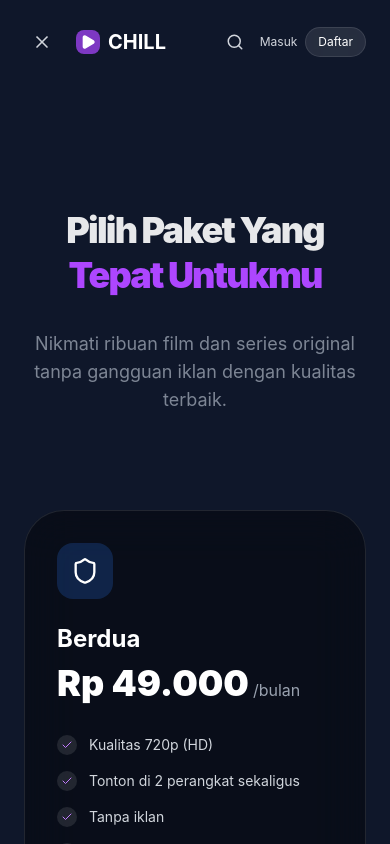
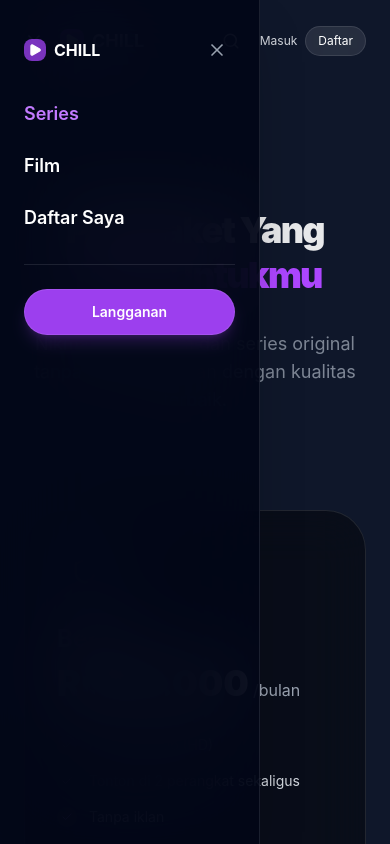
Before and after one commit to rohmanNEXT/netflix_clone, a Next.js app: page /subscribe in a window 390 px wide. Both pictures are taken after a click on the button 42 px from the left and 42 px from the top of the page. Shown: the top 844 px of the page. Built offline with nearby package versions, Linux system fonts and the light colour scheme.

Commit message:
feat: new update navbar

```diff
--- a/components/Navbar.tsx
+++ b/components/Navbar.tsx
@@ -1,18 +1,19 @@
-'use client';
+"use client";
 
-import React, { useState, useRef, useEffect } from 'react';
-import Link from 'next/link';
-import Image from 'next/image';
-import { useAuthStore } from '@/store/store';
-import { Play, LogOut, Search, X, Menu, Star } from 'lucide-react';
-import { motion, AnimatePresence } from 'framer-motion';
-import { getMovies } from '@/lib/api';
+import React, { useState, useRef, useEffect } from "react";
+import Link from "next/link";
+import Image from "next/image";
+import { useAuthStore } from "@/store/store";
+import { Play, LogOut, Search, X, Menu, Star } from "lucide-react";
+import { motion, AnimatePresence } from "framer-motion";
+import { getMovies } from "@/lib/api";
 
 const Navbar: React.FC = () => {
   const { user, logout } = useAuthStore();
   const [isSearchOpen, setIsSearchOpen] = useState(false);
   const [isMobileMenuOpen, setIsMobileMenuOpen] = useState(false);
-  const [searchTerm, setSearchTerm] = useState('');
+  const [activeMenu, setActiveMenu] = useState("series");
+  const [searchTerm, setSearchTerm] = useState("");
   const [searchResults, setSearchResults] = useState<any[]>([]);
   const [isSearching, setIsSearching] = useState(false);
   const [isScrolled, setIsScrolled] = useState(false);
@@ -22,8 +23,8 @@
     const handleScroll = () => {
       setIsScrolled(window.scrollY > 20);
     };
-    window.addEventListener('scroll', handleScroll);
-    return () => window.removeEventListener('scroll', handleScroll);
+    window.addEventListener("scroll", handleScroll);
+    return () => window.removeEventListener("scroll", handleScroll);
   }, []);
 
   // Debounce search
@@ -39,8 +40,8 @@
     const delay = setTimeout(async () => {
       try {
         const allMovies = await getMovies();
-        const filtered = allMovies.filter(movie =>
-          movie.title.toLowerCase().includes(term.toLowerCase())
+        const filtered = allMovies.filter((movie) =>
+          movie.title.toLowerCase().includes(term.toLowerCase()),
         );
         setSearchResults(filtered.slice(0, 12)); // Fetch more to allow scrolling
       } catch (error) {
@@ -53,10 +54,11 @@
     return () => clearTimeout(delay);
   }, [searchTerm]);
 
-  const scrollToSection = (id: string) => {
+  const scrollToSection = (id: string, menu?: string) => {
     const el = document.getElementById(id);
-    if (el) el.scrollIntoView({ behavior: 'smooth' });
+    if (el) el.scrollIntoView({ behavior: "smooth" });
     setIsMobileMenuOpen(false);
+    setActiveMenu(menu || id);
   };
 
   return (
@@ -67,29 +69,32 @@
         transition-[background,backdrop-filter,box-shadow] duration-300 ease-out
         ${
           isScrolled
-            ? 'bg-[#020617]/10 backdrop-blur-2xl shadow-lg border-b border-white/10'
-            : 'bg-transparent'
+            ? "bg-[#020617]/10 backdrop-blur-2xl shadow-lg border-b border-white/10"
+            : "bg-transparent"
         }`}
       >
         {/* WRAPPER */}
         <div
-  className={`w-full flex items-center justify-between transition-all duration-300
+          className={`w-full flex items-center justify-between transition-all duration-300
   ${
     isScrolled
-      ? 'px-6 md:px-12 lg:px-20 xl:px-28 py-3'
-      : 'px-6 md:px-12 lg:px-20 xl:px-28 py-6 md:py-8'
+      ? "px-6 md:px-12 lg:px-20 xl:px-28 py-3"
+      : "px-6 md:px-12 lg:px-20 xl:px-28 py-6 md:py-8"
   }`}
->
+        >
           {/* LEFT */}
           <div className="flex items-center gap-4 md:gap-8">
             <button
               onClick={() => setIsMobileMenuOpen(!isMobileMenuOpen)}
-              className="md:hidden p-2 text-gray-300 hover:text-white"
+              className="md:hidden pr-0 text-gray-300 hover:text-white"
             >
               {isMobileMenuOpen ? <X size={20} /> : <Menu size={20} />}
             </button>
 
-            <Link href="/" className="flex items-center gap-2 text-xl md:text-2xl font-bold text-white">
+            <Link
+              href="/"
+              className="flex items-center gap-2 text-lg md:text-2xl font-bold text-white"
+            >
               <div className="bg-purple-500/70 p-1 md:p-1.5 rounded-lg">
                 <Play className="fill-white md:w-5 md:h-5" size={16} />
               </div>
@@ -97,14 +102,29 @@
             </Link>
 
             <div className="hidden md:flex items-center gap-6 text-sm font-medium text-gray-300">
-              <button onClick={() => scrollToSection('series')} className="hover:text-white">Series</button>
-              <button onClick={() => scrollToSection('film')} className="hover:text-white">Film</button>
-              <button onClick={() => scrollToSection('daftar-saya')} className="hover:text-white">Daftar Saya</button>
+              <button
+                onClick={() => scrollToSection("series")}
+                className="hover:text-white"
+              >
+                Series
+              </button>
+              <button
+                onClick={() => scrollToSection("film")}
+                className="hover:text-white"
+              >
+                Film
+              </button>
+              <button
+                onClick={() => scrollToSection("daftar-saya")}
+                className="hover:text-white"
+              >
+                Daftar Saya
+              </button>
             </div>
           </div>
 
           {/* RIGHT */}
-          <div className="flex items-center gap-2 md:gap-4">
+          <div className="flex items-center gap-3 md:gap-4">
             <Link
               href="/subscribe"
               className="hidden sm:flex px-4 py-2 bg-purple-500/80 hover:bg-purple-600 text-white rounded-full text-xs md:text-sm font-bold"
@@ -124,13 +144,21 @@
                 <div className="w-7 h-7 md:w-8 md:h-8 rounded-full bg-purple-500/80 flex items-center justify-center text-white font-bold text-[10px] md:text-xs">
                   {user.username[0].toUpperCase()}
                 </div>
-                <button onClick={logout} className="text-gray-300 hover:text-white">
+                <button
+                  onClick={logout}
+                  className="text-gray-300 hover:text-white"
+                >
                   <LogOut size={18} className="md:w-5 md:h-5" />
                 </button>
               </div>
             ) : (
               <div className="flex items-center gap-2 md:gap-4">
-                <Link href="/login" className="text-xs md:text-sm text-gray-300 hover:text-white">Masuk</Link>
+                <Link
+                  href="/login"
+                  className="text-xs md:text-sm text-gray-300 hover:text-white"
+                >
+                  Masuk
+                </Link>
                 <Link
                   href="/register"
                   className="px-3 md:px-4 py-1.5 md:py-2 bg-white/10 backdrop-blur-2xl hover:bg-white/20 text-white rounded-full text-xs md:text-sm border border-white/10 transition-all"
@@ -143,8 +171,94 @@
         </div>
       </nav>
 
+      {/* MOBILE MENU */}
+      <AnimatePresence>
+        {isMobileMenuOpen && (
+          <>
+            <motion.div
+              initial={{ x: -40, opacity: 0 }}
+              animate={{ x: 0, opacity: 1 }}
+              exit={{ x: -40, opacity: 0 }}
+              transition={{ duration: 0.35, ease: [0.22, 1, 0.36, 1] }}
+              style={{ willChange: "transform, opacity" }}
+              className="fixed top-0 left-0 h-full w-[260px] z-50 md:hidden
+  bg-[#020617]/90 backdrop-blur-2xl border-r border-white/10
+  shadow-2xl px-6 py-8"
+            >
+              {/* HEADER */}
+              <div className="flex items-center justify-between">
+                <Link
+                  href="/"
+                  className="flex items-center gap-2 text-white font-bold"
+                >
+                  <div className="bg-purple-500/70 p-1 rounded-lg">
+                    <Play size={14} className="fill-white" />
+                  </div>
+                  CHILL
+                </Link>
+                <button
+                  onClick={() => setIsMobileMenuOpen(false)}
+                  className="p-2 text-gray-400 hover:text-white hover:bg-white/10 rounded-lg"
+                >
+                  <X size={20} />
+                </button>
+              </div>
+
+              {/* MENU */}
+              <div className="flex flex-col gap-6 text-white mt-8">
+                <button
+                  onClick={() => scrollToSection("series", "series")}
+                  className={`text-left text-lg font-semibold ${
+                    activeMenu === "series"
+                      ? "text-purple-400"
+                      : "hover:text-purple-400"
+                  }`}
+                >
+                  Series
+                </button>
+
+                <button
+                  onClick={() => scrollToSection("film", "film")}
+                  className={`text-left text-lg font-semibold ${
+                    activeMenu === "film"
+                      ? "text-purple-400"
+                      : "hover:text-purple-400"
+                  }`}
+                >
+                  Film
+                </button>
+
+                <button
+                  onClick={() => scrollToSection("daftar-saya", "daftar")}
+                  className={`text-left text-lg font-semibold ${
+                    activeMenu === "daftar"
+                      ? "text-purple-400"
+                      : "hover:text-purple-400"
+                  }`}
+                >
+                  Daftar Saya
+                </button>
+
+                <div className="border-t border-white/10 pt-6 mt-2">
+                  <Link
+                    href="/subscribe"
+                    className="block w-full text-center px-4 py-3
+    bg-purple-500/90 hover:bg-purple-600
+    text-white rounded-full text-sm font-semibold
+    transition-all duration-300
+    shadow-lg shadow-purple-500/20 border border-white/10"
+                  >
+                    Langganan
+                  </Link>
+                </div>
+              </div>
+            </motion.div>
+          </>
+        )}
+      </AnimatePresence>
+
       {/* SEARCH MODAL */}
-     <AnimatePresence>
+      <AnimatePresence>
         {isSearchOpen && (
           <div className="fixed inset-0 z-[100] flex items-start justify-center pt-24 px-4">
             <motion.div
@@ -194,7 +308,9 @@
               <div className="mt-8">
                 {searchResults.length > 0 ? (
                   <div className="space-y-4">
-                    <h4 className="text-xs font-bold text-gray-500 uppercase tracking-widest px-1">Hasil Pencarian</h4>
+                    <h4 className="text-xs font-bold text-gray-500 uppercase tracking-widest px-1">
+                      Hasil Pencarian
+                    </h4>
                     <div className="grid gap-2 max-h-[45vh] md:max-h-[55vh] overflow-y-auto pr-2 custom-scrollbar">
                       {searchResults.map((movie) => (
                         <Link
@@ -213,7 +329,9 @@
                             />
                           </div>
                           <div className="flex-grow">
-                            <h5 className="text-white font-bold group-hover:text-purple-400 transition-colors">{movie.title}</h5>
+                            <h5 className="text-white font-bold group-hover:text-purple-400 transition-colors">
+                              {movie.title}
+                            </h5>
                             <div className="flex items-center gap-2 text-xs text-gray-400 mt-1">
                               <div className="flex items-center gap-1 text-yellow-400">
                                 <Star size={12} fill="currentColor" />
@@ -222,7 +340,9 @@
                               <span>•</span>
                               <span>{movie.year}</span>
                               <span>•</span>
-                              <span className="text-purple-400">{movie.category}</span>
+                              <span className="text-purple-400">
+                                {movie.category}
+                              </span>
                             </div>
                           </div>
                         </Link>
@@ -231,13 +351,23 @@
                   </div>
                 ) : searchTerm.trim() ? (
                   <div className="text-center py-12">
-                    <p className="text-gray-400">Tidak ada hasil ditemukan untuk &quot;{searchTerm}&quot;</p>
+                    <p className="text-gray-400">
+                      Tidak ada hasil ditemukan untuk &quot;{searchTerm}&quot;
+                    </p>
                   </div>
                 ) : (
                   <div className="space-y-4">
-                    <h4 className="text-xs font-bold text-gray-500 uppercase tracking-widest">Pencarian Populer</h4>
+                    <h4 className="text-xs font-bold text-gray-500 uppercase tracking-widest">
+                      Pencarian Populer
+                    </h4>
                     <div className="flex flex-wrap gap-2">
-                      {['Duty After School', 'Squid Game', 'Stranger Things', 'The Batman', 'Anime'].map((tag) => (
+                      {[
+                        "Duty After School",
+                        "Squid Game",
+                        "Stranger Things",
+                        "The Batman",
+                        "Anime",
+                      ].map((tag) => (
                         <button
                           key={tag}
                           onClick={() => {
```
